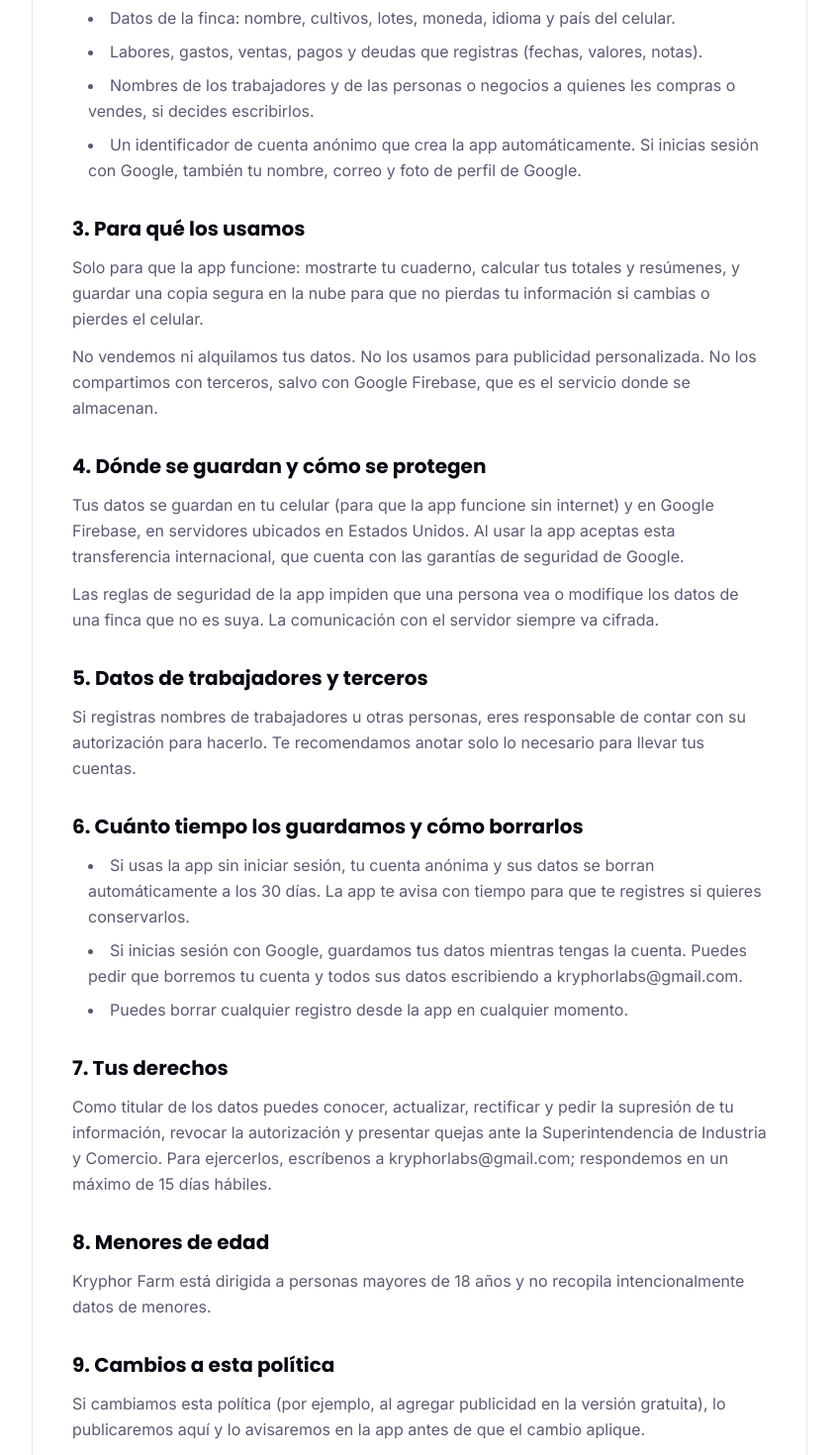
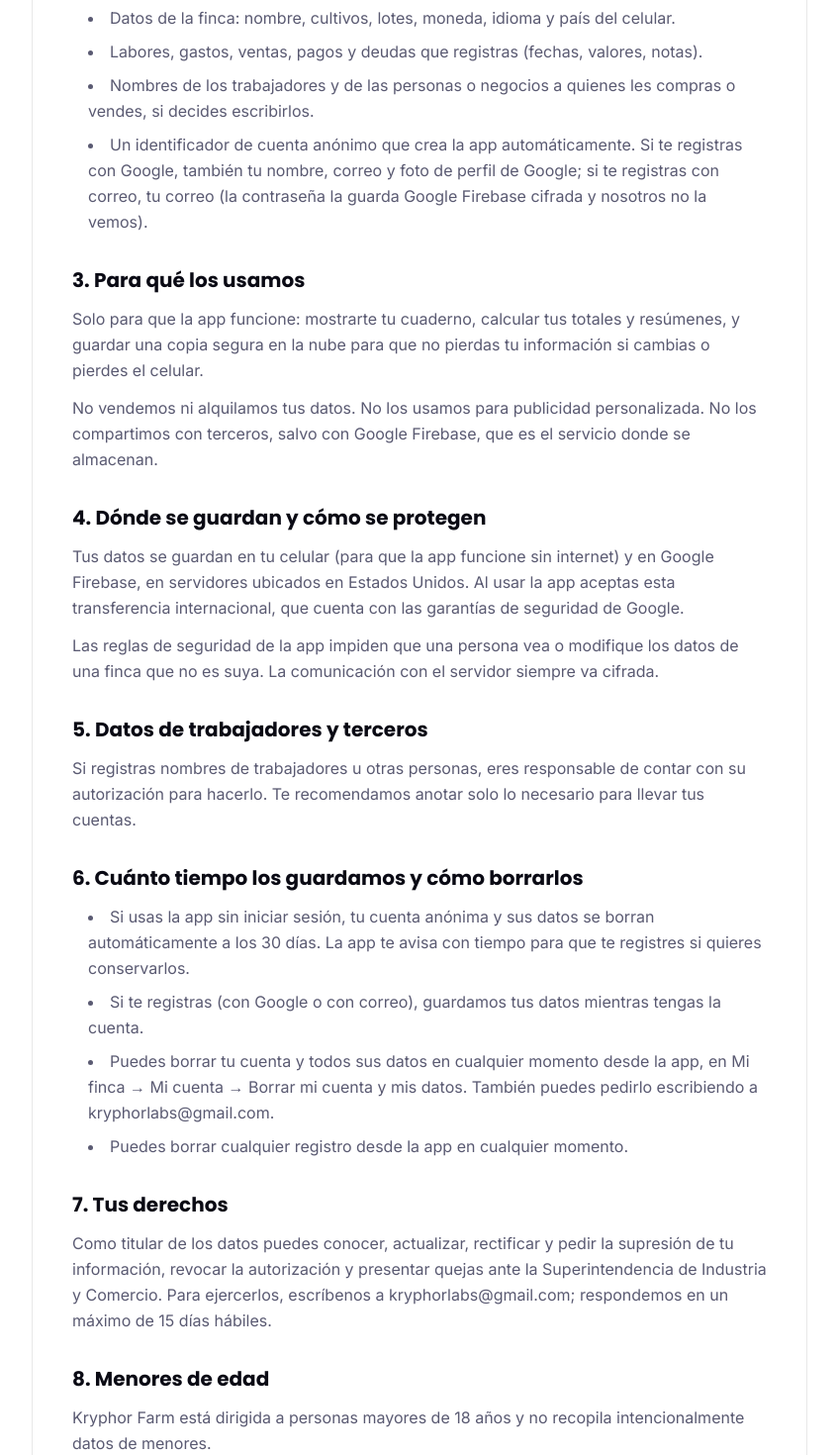
Before and after one commit to kryphorlabs/kryphor-web, a Next.js app: page /privacy/kryphor-farm in a window 1280 px wide. Shown: the part 580-2050 px from the top of the page at 99% size, without its empty margins (216-1063 px from the left). Built offline with nearby package versions, Linux system fonts and the light colour scheme.

Commit message:
se actualizó la política de privacidad de Kryphor Farm con registro por correo y borrado de cuenta desde la app

```diff
--- a/src/app/(public)/privacy/kryphor-farm/page.tsx
+++ b/src/app/(public)/privacy/kryphor-farm/page.tsx
@@ -32,7 +32,7 @@ const versiones: Version[] = [
           "Datos de la finca: nombre, cultivos, lotes, moneda, idioma y país del celular.",
           "Labores, gastos, ventas, pagos y deudas que registras (fechas, valores, notas).",
           "Nombres de los trabajadores y de las personas o negocios a quienes les compras o vendes, si decides escribirlos.",
-          "Un identificador de cuenta anónimo que crea la app automáticamente. Si inicias sesión con Google, también tu nombre, correo y foto de perfil de Google.",
+          "Un identificador de cuenta anónimo que crea la app automáticamente. Si te registras con Google, también tu nombre, correo y foto de perfil de Google; si te registras con correo, tu correo (la contraseña la guarda Google Firebase cifrada y nosotros no la vemos).",
         ],
       },
       {
@@ -59,7 +59,8 @@ const versiones: Version[] = [
         titulo: "6. Cuánto tiempo los guardamos y cómo borrarlos",
         lista: [
           "Si usas la app sin iniciar sesión, tu cuenta anónima y sus datos se borran automáticamente a los 30 días. La app te avisa con tiempo para que te registres si quieres conservarlos.",
-          "Si inicias sesión con Google, guardamos tus datos mientras tengas la cuenta. Puedes pedir que borremos tu cuenta y todos sus datos escribiendo a " + CORREO + ".",
+          "Si te registras (con Google o con correo), guardamos tus datos mientras tengas la cuenta.",
+          "Puedes borrar tu cuenta y todos sus datos en cualquier momento desde la app, en Mi finca → Mi cuenta → Borrar mi cuenta y mis datos. También puedes pedirlo escribiendo a " + CORREO + ".",
           "Puedes borrar cualquier registro desde la app en cualquier momento.",
         ],
       },
@@ -99,7 +100,7 @@ const versiones: Version[] = [
           "Farm data: name, crops, plots, currency, language and the phone's country.",
           "The work, expenses, sales, payments and debts you log (dates, amounts, notes).",
           "Names of workers and of the people or businesses you buy from or sell to, if you choose to write them.",
-          "An anonymous account ID created automatically by the app. If you sign in with Google, also your Google name, email and profile picture.",
+          "An anonymous account ID created automatically by the app. If you sign up with Google, also your Google name, email and profile picture; if you sign up with email, your email address (the password is stored encrypted by Google Firebase and we never see it).",
         ],
       },
       {
@@ -118,7 +119,8 @@ const versiones: Version[] = [
         titulo: "5. Retention and deletion",
         lista: [
           "If you use the app without signing in, your anonymous account and its data are deleted automatically after 30 days. The app warns you in advance.",
-          "If you sign in with Google, we keep your data while you have the account. You can ask us to delete your account and all its data by writing to " + CORREO + ".",
+          "If you sign up (with Google or email), we keep your data while you have the account.",
+          "You can delete your account and all its data at any time from the app, in My farm → My account → Delete my account and data, or by writing to " + CORREO + ".",
           "You can delete any entry from the app at any time.",
         ],
       },
@@ -148,7 +150,7 @@ const versiones: Version[] = [
           "Dados da fazenda: nome, culturas, talhões, moeda, idioma e país do celular.",
           "Os trabalhos, gastos, vendas, pagamentos e dívidas que você registra (datas, valores, observações).",
           "Nomes de trabalhadores e de pessoas ou empresas de quem você compra ou para quem vende, se você decidir escrevê-los.",
-          "Um identificador de conta anônimo criado automaticamente. Se você entrar com o Google, também seu nome, e-mail e foto do Google.",
+          "Um identificador de conta anônimo criado automaticamente. Se você se cadastrar com o Google, também seu nome, e-mail e foto do Google; se for com e-mail, seu endereço de e-mail (a senha fica criptografada no Google Firebase e nós não a vemos).",
         ],
       },
       {
@@ -167,7 +169,8 @@ const versiones: Version[] = [
         titulo: "5. Prazo e exclusão",
         lista: [
           "Se você usa o aplicativo sem entrar com uma conta, a conta anônima e seus dados são apagados automaticamente após 30 dias. O aplicativo avisa antes.",
-          "Se você entrar com o Google, guardamos seus dados enquanto tiver a conta. Você pode pedir a exclusão da conta e de todos os dados escrevendo para " + CORREO + ".",
+          "Se você se cadastrar (com o Google ou e-mail), guardamos seus dados enquanto tiver a conta.",
+          "Você pode apagar sua conta e todos os dados a qualquer momento pelo aplicativo, em Minha fazenda → Minha conta → Apagar minha conta e meus dados, ou escrevendo para " + CORREO + ".",
           "Você pode apagar qualquer registro pelo aplicativo a qualquer momento.",
         ],
       },
```
